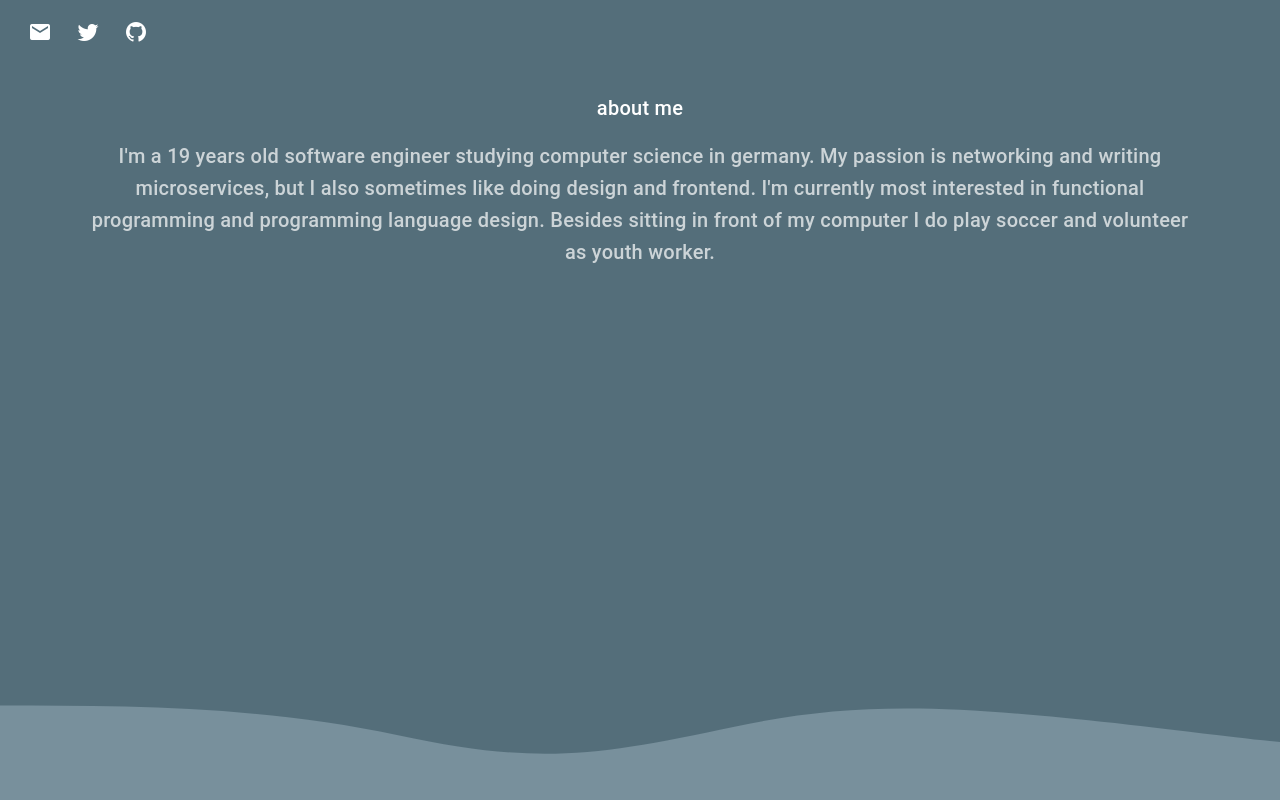
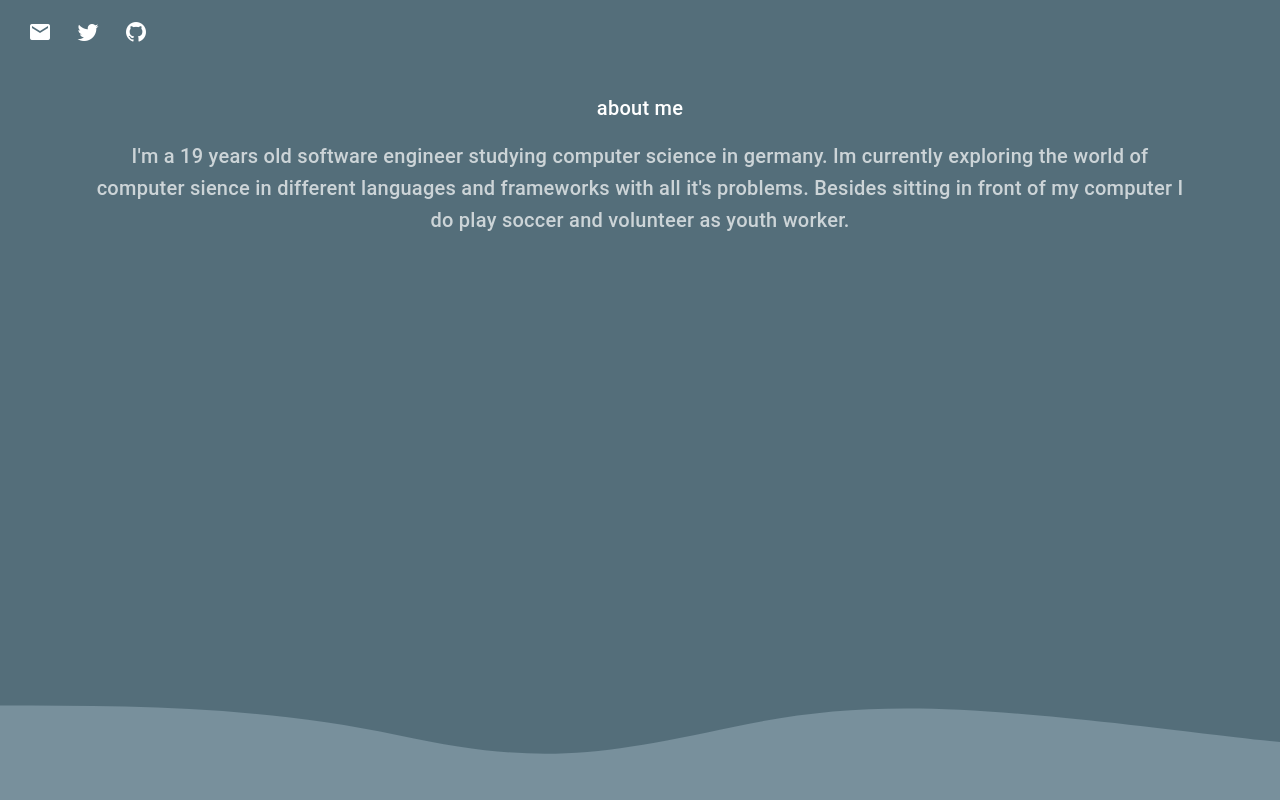
Before and after one commit to Mari-W/mari-w.github.io, a Vue app: page / in a window 1280 px wide. Shown: the top 800 px of the page. Built offline with nearby package versions, Linux system fonts and the light colour scheme.

Commit message:
Update About.vue

```diff
--- a/src/components/sections/About.vue
+++ b/src/components/sections/About.vue
@@ -26,9 +26,7 @@
         </v-card-title>
         <v-card-text class="title">
           I'm a 19 years old software engineer studying computer science in
-          germany. My passion is networking and writing microservices, but I
-          also sometimes like doing design and frontend. I'm currently most
-          interested in functional programming and programming language design.
+          germany. Im currently exploring the world of computer sience in different languages and frameworks with all it's problems.
           Besides sitting in front of my computer I do play soccer and volunteer
           as youth worker.
         </v-card-text>
```
